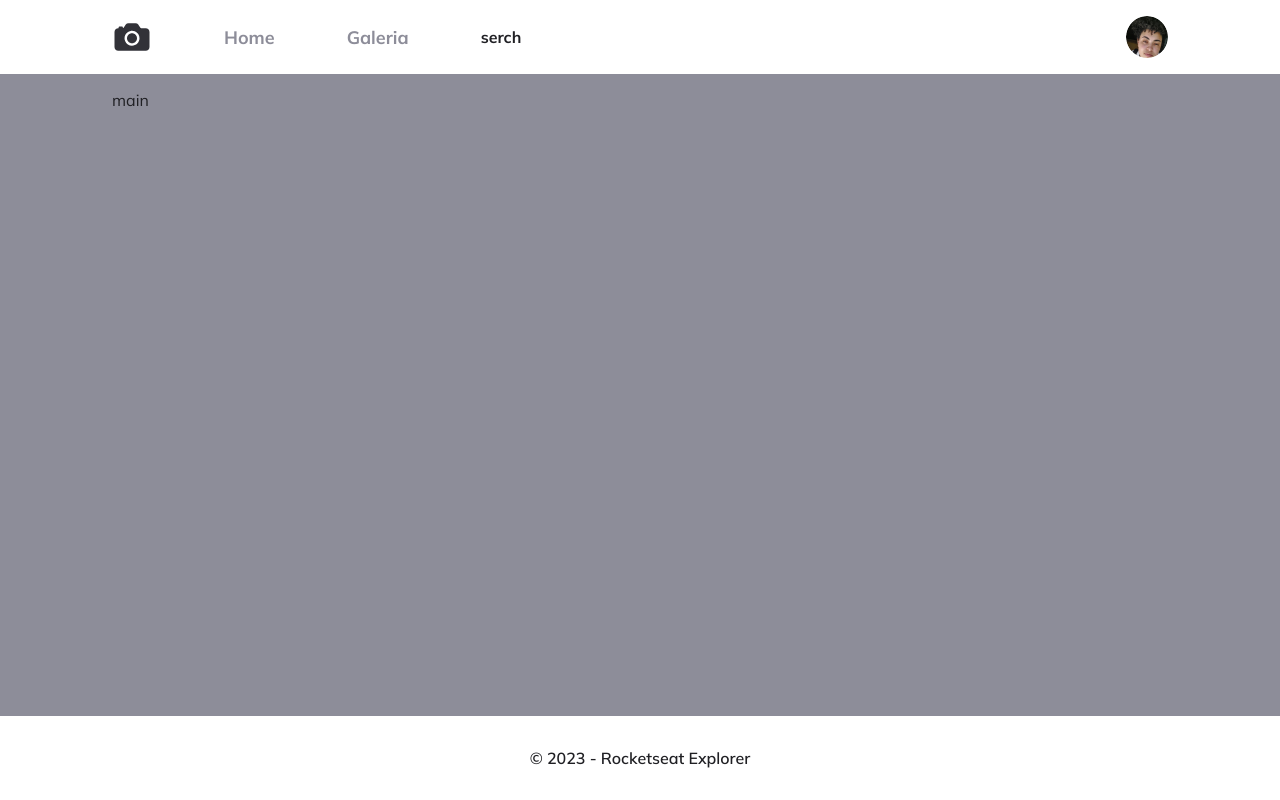
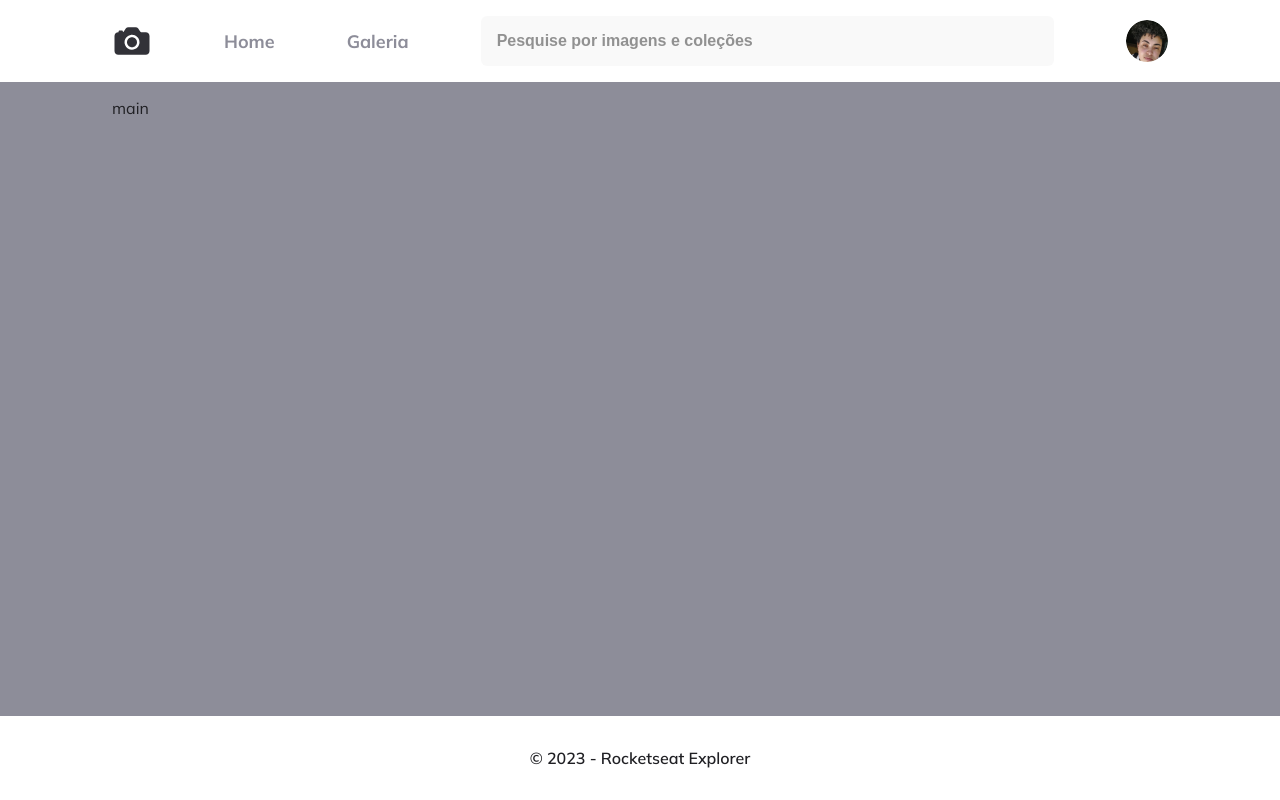
Before and after one commit to fabiasantos1/fotoblog, a plain HTML site: page index.html in a window 1280 px wide. Drawn offline with Linux system fonts and the light colour scheme.

Commit message:
add inputs

```diff
--- a/index.html
+++ b/index.html
@@ -21,8 +21,11 @@
         </ul>
       </nav>
 
-      <form action="">
-        serch
+      <form>
+        <div class="input-wrapper">
+          <label for="search">Pesquise por imagens e coleções</label>
+          <input id="search" type="text" placeholder="Pesquise por imagens e coleções">
+        </div>
       </form>
 
       <img class="avatar" src="./assets/Fábia.png" alt="Foto de uma mulher com cabelo curto, cacheado">
--- a/style.css
+++ b/style.css
@@ -12,6 +12,8 @@
   --color-white: #ffffff;
   --color-gray: #8d8d99;
   --color-gray-900: #202024;
+  --color-gray-100: #f5f5f5;
+  --color-gray-500: #3d3d3d;
 
   --font-family: 'Mulish', sans-serif;
 }
@@ -64,6 +66,29 @@ ul lu.active {
   color: var(--color-gray-900);
 }
 
+.input-wrapper label {
+  width: 1px;
+  height: 1px;
+  overflow: hidden;
+  position: absolute;
+}
+
+.input-wrapper input {
+  width: 100%;
+  padding: 1.6rem;
+
+  background-color: var(--color-gray-100);
+  border: 0;
+  border-radius: .6rem;
+  font-size: 1.6rem;
+  font-weight: 600;
+  opacity: 0.56;
+}
+
+.input-wrapper input::placeholder {
+  color: var(--color-gray-500);
+}
+
 .avatar {
   width: 4.2rem;
   height: 4.2rem;
```
